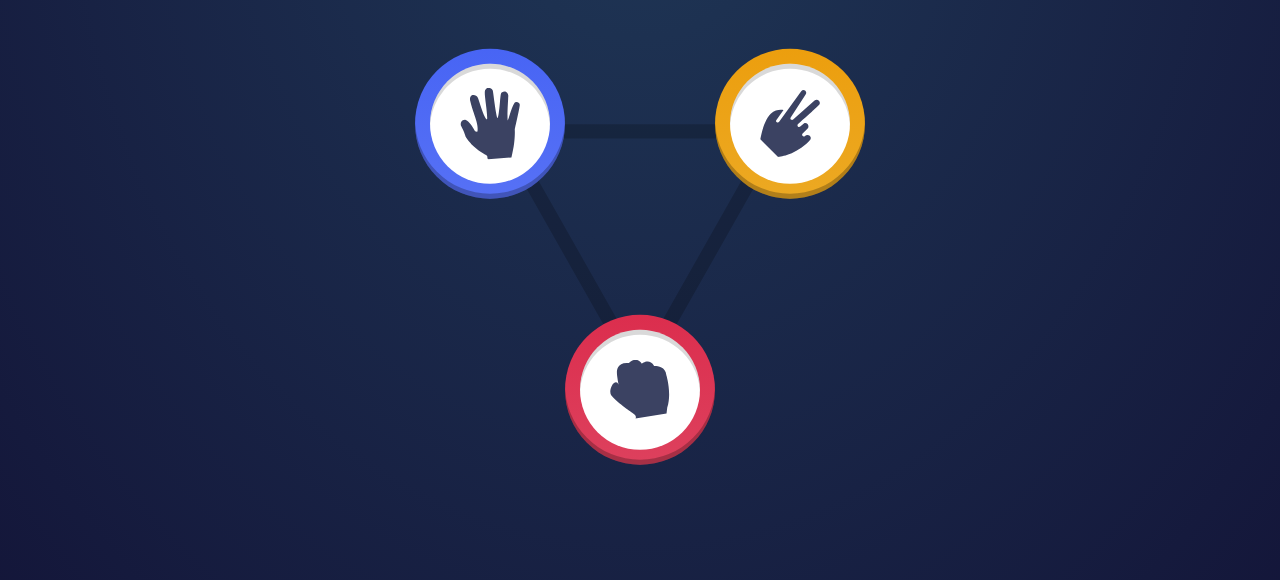
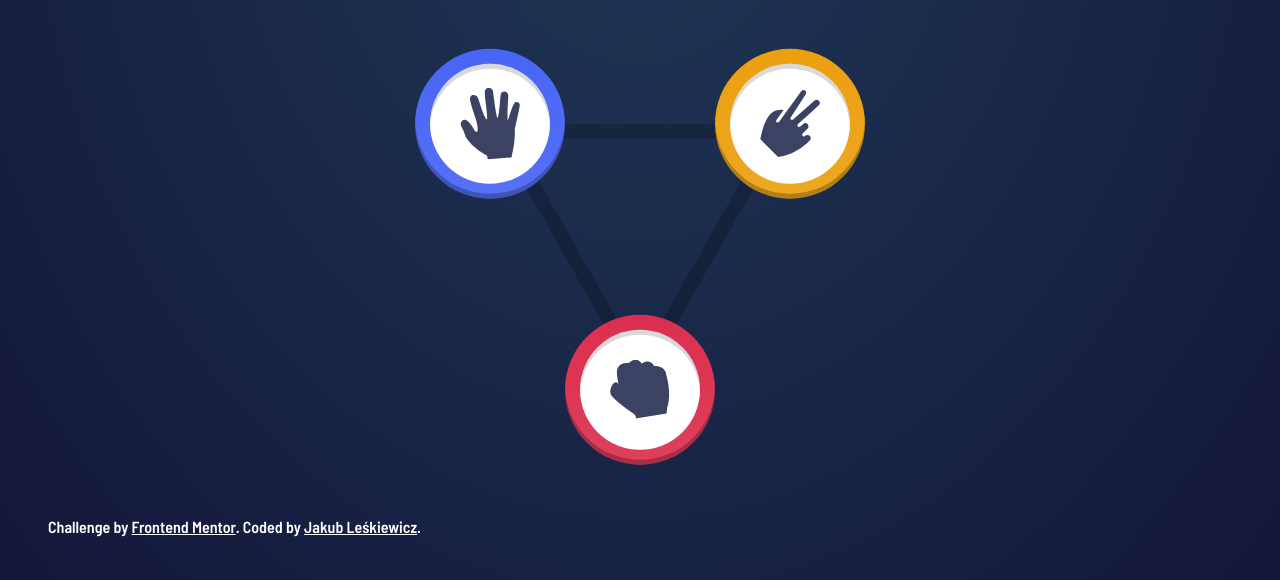
Before and after one commit to KLesiu/Gra-rock-papper-scissors, a plain HTML site: page index.html in a window 1280 px wide. Shown: the part 164-744 px from the top of the page. Drawn offline with Linux system fonts and the light colour scheme.

Commit message:
Add authors

```diff
--- a/index.html
+++ b/index.html
@@ -72,12 +72,13 @@
         </div>
       </section>
     </main>
-    <!-- <div class="attribution">
+    <div class="attribution">
       Challenge by
       <a href="https://www.frontendmentor.io?ref=challenge" target="_blank"
         >Frontend Mentor</a
-      >. Coded by <a href="#">Your Name Here</a>.
-    </div> -->
+      >. Coded by
+      <a href="https://github.com/KLesiu" target="_blank">Jakub Leśkiewicz</a>.
+    </div>
     <script src="app.js"></script>
   </body>
 </html>
```
